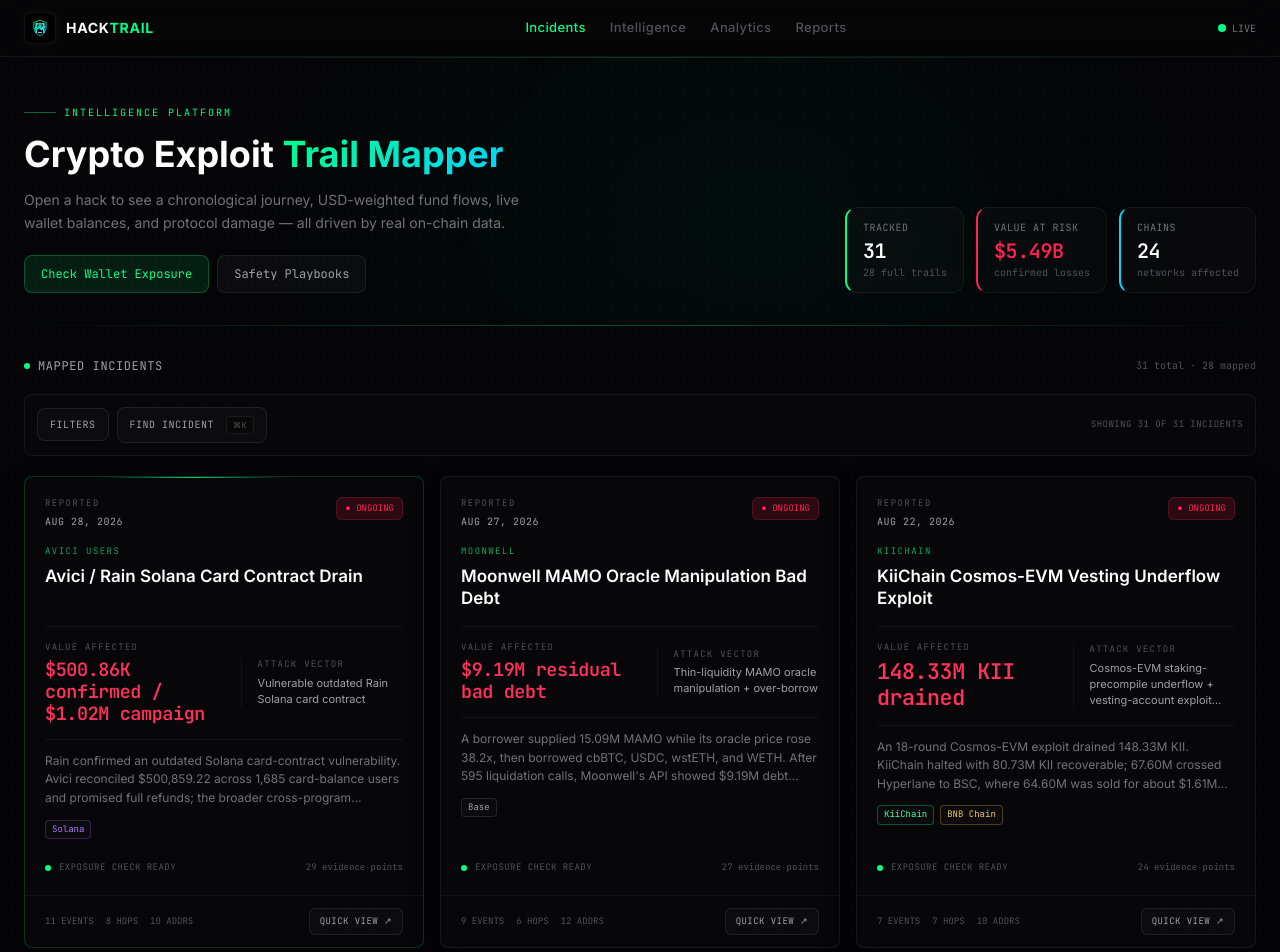
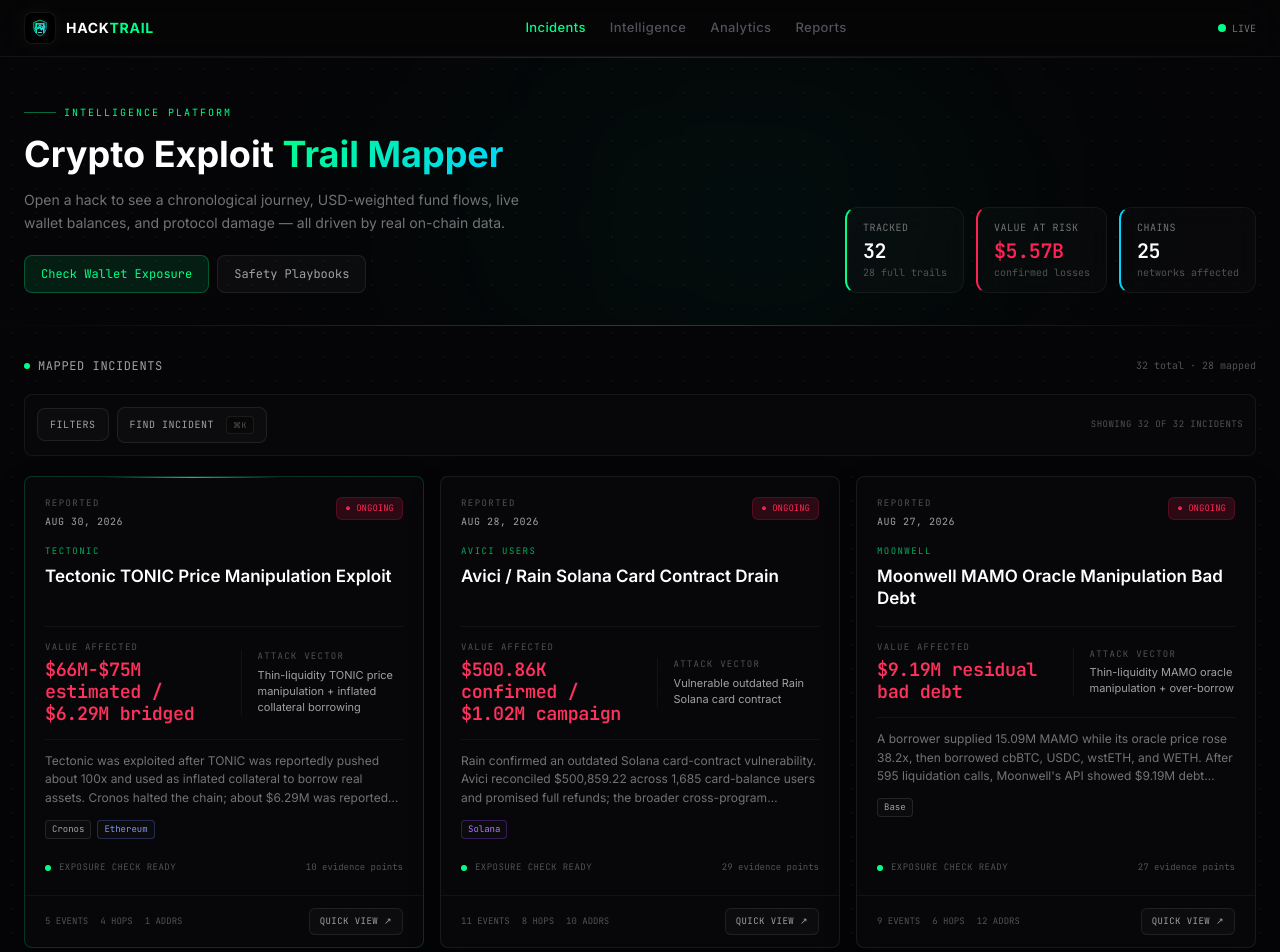
Before and after one commit to Sarcastinatooor/hack-trail, a Next.js app: page / in a window 1280 px wide. Shown: the top 952 px of the page. Built offline with nearby package versions, Linux system fonts and the light colour scheme.

Commit message:
Add Tectonic Cronos exploit incident

```diff
--- a/src/data/all-incident-data.ts
+++ b/src/data/all-incident-data.ts
@@ -34,9 +34,11 @@
 import { KIICHAIN_COSMOS_EVM_DATA } from "./kiichain-cosmos-evm"
 import { MOONWELL_MAMO_DATA } from "./moonwell-mamo"
 import { AVICI_DRAIN_DATA } from "./avici-drain"
+import { TECTONIC_CRONOS_DATA } from "./tectonic-cronos"
 
 export const INCIDENT_DATA_BY_SLUG: Record<string, IncidentData> = {
   "avici-user-drain": AVICI_DRAIN_DATA,
+  "tectonic-cronos": TECTONIC_CRONOS_DATA,
   "moonwell-mamo": MOONWELL_MAMO_DATA,
   "kiichain-cosmos-evm": KIICHAIN_COSMOS_EVM_DATA,
   "risex-xlp": RISEX_XLP_DATA,
--- a/src/data/incidents.ts
+++ b/src/data/incidents.ts
@@ -1,6 +1,23 @@
 import { IncidentSummary } from './types'
 
 export const INCIDENTS: IncidentSummary[] = [
+  {
+    id: "tectonic-cronos-2026-08",
+    slug: "tectonic-cronos",
+    name: "Tectonic TONIC Price Manipulation Exploit",
+    victim: "Tectonic",
+    date: "2026-08-30",
+    date_label: "Aug 30, 2026",
+    loss_usd: 75_000_000,
+    loss_label: "$66M-$75M estimated / $6.29M bridged",
+    chains: ["Cronos", "Ethereum"],
+    attack_vector: "Thin-liquidity TONIC price manipulation + inflated collateral borrowing",
+    attribution: "Unknown; preliminary on-chain analysis by Weilin Li",
+    short_summary:
+      "Tectonic was exploited after TONIC was reportedly pushed about 100x and used as inflated collateral to borrow real assets. Cronos halted the chain; about $6.29M was reported bridged to Ethereum while most estimated affected value remained on Cronos.",
+    status: "ongoing",
+    tags: ["Cronos", "Tectonic", "TONIC", "oracle-manipulation", "lending", "chain-halt", "Ethereum"],
+  },
   {
     id: "avici-user-balance-drain-2026-08",
     slug: "avici-user-drain",
--- /dev/null
+++ b/src/data/tectonic-cronos.ts
@@ -0,0 +1,113 @@
+import type { Hop, IncidentData, TimelineEvent, TrackedWallet } from "./types"
+
+const SOURCE =
+  "Cronos Network and Tectonic public statements, The Block reporting, and on-chain researcher Weilin Li / Lookonchain estimates; updated 2026-08-31"
+
+const TS = {
+  firstSignal: 1788070320,
+  chainHalt: 1788091200,
+  bridgeExit: 1788093000,
+}
+
+const ADDRESSES = {
+  tonic: "0xDD73dEa10ABC2Bff99c60882EC5b2B81Bb1Dc5B2",
+}
+
+function tracked(
+  address: string,
+  label: string,
+  role: string,
+  notes: string,
+  confidence: TrackedWallet["confidence"] = "curated",
+): TrackedWallet {
+  return { address, chain: "cronos", label, role, notes, confidence, sourceLabel: SOURCE }
+}
+
+const hops: Hop[] = [
+  {
+    step: 1,
+    phase: "price-manipulation",
+    ts: TS.firstSignal,
+    from: { label: "Thin TONIC liquidity", kind: "market_trigger" },
+    to: { label: "Tectonic TONIC price path", kind: "oracle_signer" },
+    asset: "TONIC price / approximately 100x move",
+    amount: null,
+    usd: 0,
+    chain: "Cronos",
+    summary:
+      "On-chain researcher Weilin Li reported that the attacker moved the thinly traded TONIC price roughly 100x in about 20 minutes before borrowing against the inflated collateral.",
+  },
+  {
+    step: 2,
+    phase: "over-borrow",
+    ts: TS.firstSignal + 1200,
+    from: { label: "Tectonic lending pools", kind: "lending" },
+    to: { label: "Unidentified attacker position", kind: "attacker" },
+    asset: "Borrowed assets against inflated TONIC",
+    amount: null,
+    usd: 75_000_000,
+    chain: "Cronos",
+    summary:
+      "The reported affected amount is approximately $66M to $75M. Tectonic has not yet confirmed the final loss or published the exploit transaction set.",
+  },
+  {
+    step: 3,
+    phase: "emergency-containment",
+    ts: TS.chainHalt,
+    from: { label: "Cronos validators", kind: "response" },
+    to: { label: "Cronos network", kind: "containment" },
+    asset: "Chain halt",
+    amount: null,
+    usd: 60_000_000,
+    chain: "Cronos",
+    summary:
+      "Cronos halted block production after identifying the Tectonic exploit. Reporting indicated roughly $60M remained stranded on Cronos at the halt, pending investigation and restart decisions.",
+  },
+  {
+    step: 4,
+    phase: "bridge-exit",
+    ts: TS.bridgeExit,
+    from: { label: "Attacker-controlled Cronos balances", kind: "attacker", },
+    to: { label: "Ethereum", kind: "bridge" },
+    asset: "USDC and other assets converted to ETH",
+    amount: 2_592,
+    usd: 6_290_000,
+    chain: "Cronos / Ethereum",
+    summary:
+      "Lookonchain reporting put the observed bridge-out at about $6.29M, later swapped into approximately 2,592 ETH. The majority of the estimated affected value had not left Cronos when the network halted.",
+  },
+]
+
+const timeline: TimelineEvent[] = [
+  { ts: TS.firstSignal, tag: "ORACLE", title: "TONIC price is reportedly pushed roughly 100x in about 20 minutes", chain: "Cronos" },
+  { ts: TS.firstSignal + 1200, tag: "BORROW", title: "Attacker borrows against inflated TONIC collateral; estimates reach $66M-$75M", chain: "Cronos" },
+  { ts: TS.chainHalt, tag: "CONTAINMENT", title: "Cronos halts the network after identifying an exploit in Tectonic", chain: "Cronos" },
+  { ts: TS.bridgeExit, tag: "BRIDGE", title: "About $6.29M is reported bridged to Ethereum and converted to approximately 2,592 ETH", chain: "Ethereum" },
+  { ts: TS.bridgeExit + 3600, tag: "STATUS", title: "Tectonic asks users not to interact while its investigation continues", chain: "Cronos" },
+]
+
+export const TECTONIC_CRONOS_DATA: IncidentData = {
+  incident: {
+    id: "tectonic-cronos-2026-08",
+    name: "Tectonic TONIC Price Manipulation Exploit",
+    victim: "Tectonic",
+    attacker_attribution: "Unknown operator; addresses not independently confirmed",
+    root_cause:
+      "Preliminary on-chain analysis indicates a Mango Markets-style price manipulation attack. The attacker reportedly inflated the thinly traded TONIC governance token by roughly 100x, then used the inflated token value as collateral to borrow real assets from Tectonic. TONIC's reported collateral factor was 20%. Tectonic has confirmed an incident but has not yet confirmed the final loss, root cause, or attacker addresses.",
+    loss_usd: 75_000_000,
+    start_ts: TS.firstSignal,
+    pause_ts: TS.chainHalt,
+    chains_touched: ["Cronos", "Ethereum"],
+    stats: [
+      { label: "Estimated impact", value: "$66M-$75M", sub: "third-party on-chain estimates", accent: "text-rose-300" },
+      { label: "Observed bridge-out", value: "$6.29M", sub: "reported moved to Ethereum", accent: "text-amber-300" },
+      { label: "TONIC move", value: "~100x", sub: "reported in about 20 minutes", accent: "text-sky-300" },
+      { label: "Chain status", value: "Halted", sub: "Cronos emergency containment", accent: "text-emerald-300" },
+    ],
+  },
+  hops,
+  timeline,
+  tracked_wallets: [
+    tracked(ADDRESSES.tonic, "TONIC token", "collateral-token", "Verified Cronos token contract. It is tracked as the manipulated collateral asset, not as an attacker address."),
+  ],
+}
```
